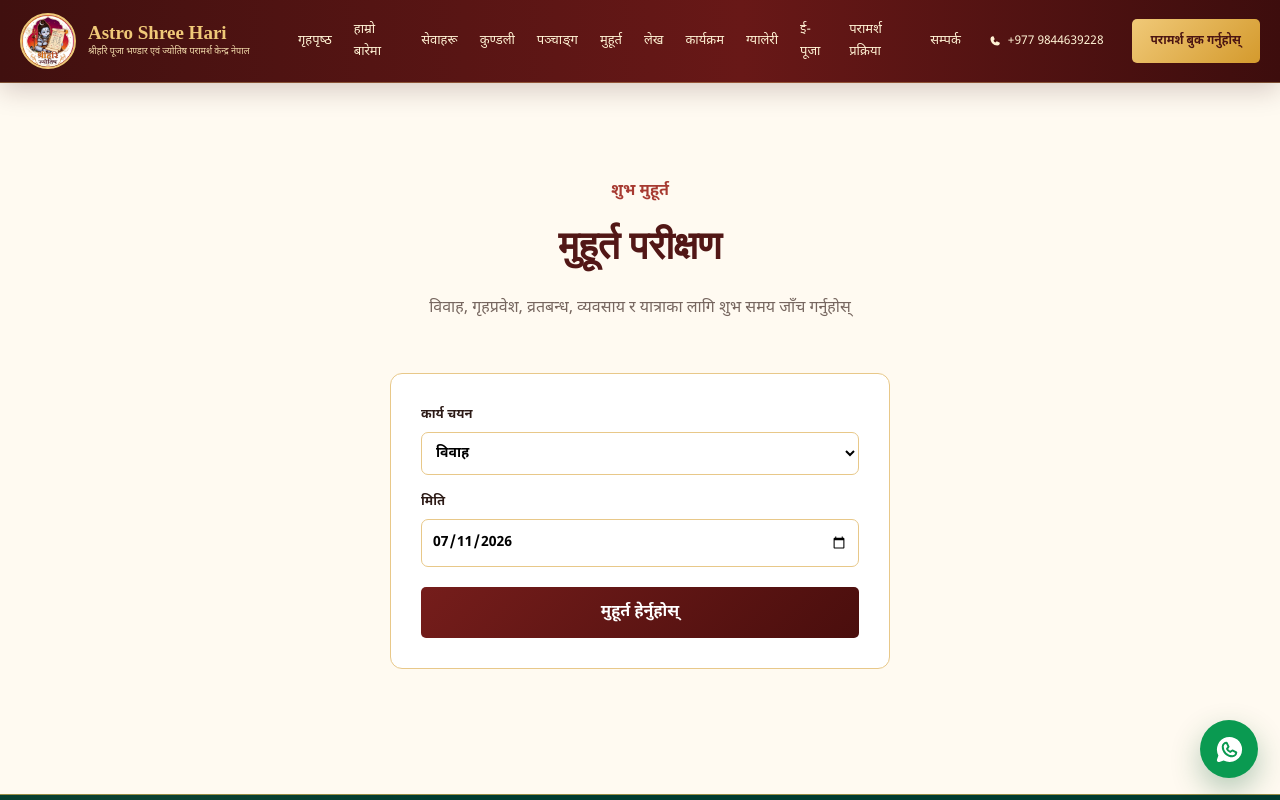
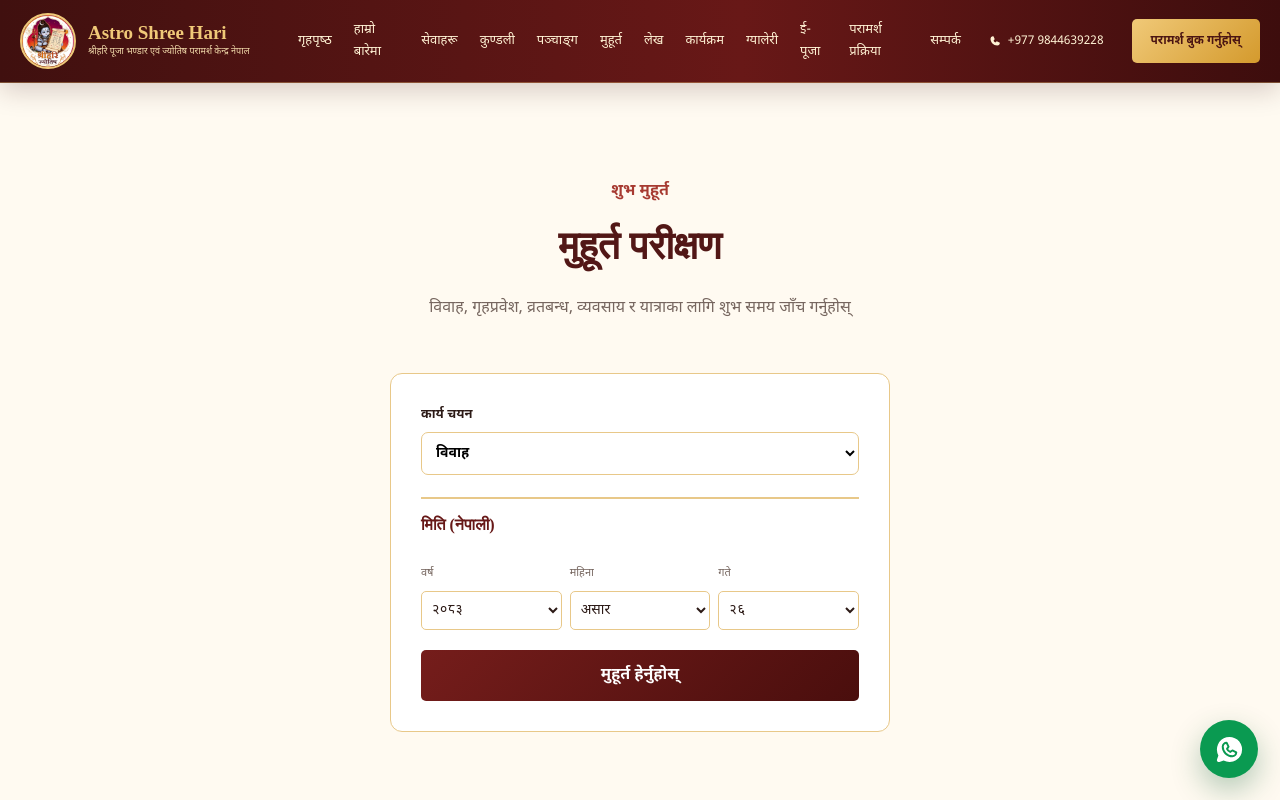
Before and after one commit to devbaratnp/astro-website, a React (Vite) app in the folder astro-shree-hari-source/: page /muhurta in a window 1280 px wide. Shown: the top 800 px of the page. Built offline with nearby package versions, Linux system fonts and the light colour scheme; a web font is replaced by a local one.

Commit message:
Fix muhurta: icon rendering crash, add BS date picker with BS->AD conversion

```diff
--- a/astro-shree-hari-source/src/pages/Muhurta.jsx
+++ b/astro-shree-hari-source/src/pages/Muhurta.jsx
@@ -1,25 +1,39 @@
-import { useState } from 'react';
+import { useState, useEffect } from 'react';
 import { CalendarBlank, Compass, CheckCircle, XCircle, WarningCircle } from '@phosphor-icons/react';
+import { toN, bsMonths, bs2ad, ad2bs, getMaxDay, BS_MIN_YEAR, BS_MAX_YEAR } from '../utils/bsDate';
 
 const muhurtaTypes = ['विवाह', 'गृहप्रवेश', 'व्रतबन्ध', 'व्यवसाय', 'यात्रा'];
+const yearOptions = [];
+for (let y = BS_MIN_YEAR; y <= BS_MAX_YEAR; y++) yearOptions.push(y);
 
 export function Muhurta() {
   const [type, setType] = useState('विवाह');
-  const [date, setDate] = useState(new Date().toISOString().slice(0, 10));
+  const todayBS = useState(() => ad2bs(new Date()))[0];
+  const [bsYear, setBsYear] = useState(todayBS.y);
+  const [bsMonth, setBsMonth] = useState(todayBS.m);
+  const [bsDay, setBsDay] = useState(todayBS.d);
+  const [maxDay, setMaxDay] = useState(() => getMaxDay(todayBS.y, todayBS.m));
   const [result, setResult] = useState(null);
   const [loading, setLoading] = useState(false);
+
+  useEffect(() => {
+    const md = getMaxDay(bsYear, bsMonth);
+    setMaxDay(md);
+    if (bsDay > md) setBsDay(md);
+  }, [bsYear, bsMonth, bsDay]);
 
   function check(e) {
     e.preventDefault();
     setLoading(true);
-    fetch(`/backend/api/muhurta.php?type=${encodeURIComponent(type)}&date=${date}`)
+    const adDate = bs2ad(bsYear, bsMonth, bsDay);
+    const dateStr = adDate.toISOString().slice(0, 10);
+    fetch(`/backend/api/muhurta.php?type=${encodeURIComponent(type)}&date=${dateStr}`)
       .then(r => r.json())
-      .then(d => { if (d.success) setResult(d.data); })
+      .then(d => { if (d.success) setResult({ ...d.data, bsDate: `${toN(bsYear)} ${bsMonths[bsMonth - 1]} ${toN(bsDay)}` }); })
       .catch(() => setResult(null))
       .finally(() => setLoading(false));
   }
 
-  const verdictIcon = result?.verdict === 'शुभ' ? CheckCircle : result?.verdict === 'अशुभ' ? XCircle : WarningCircle;
   const verdictColor = result?.verdict === 'शुभ' ? '#0b8d4e' : result?.verdict === 'अशुभ' ? '#b34a3a' : '#d4a02b';
 
   return (
@@ -38,9 +52,29 @@ export function Muhurta() {
                 {muhurtaTypes.map(t => <option key={t}>{t}</option>)}
               </select>
             </label>
-            <label>मिति
-              <input type="date" value={date} onChange={e => setDate(e.target.value)} />
-            </label>
+
+            <div className="section-divider"><span>मिति (नेपाली)</span></div>
+
+            <div className="bs-date-row">
+              <div className="bs-date-field">
+                <small>वर्ष</small>
+                <select value={bsYear} onChange={e => setBsYear(Number(e.target.value))}>
+                  {yearOptions.map(y => <option key={y} value={y}>{toN(y)}</option>)}
+                </select>
+              </div>
+              <div className="bs-date-field">
+                <small>महिना</small>
+                <select value={bsMonth} onChange={e => setBsMonth(Number(e.target.value))}>
+                  {bsMonths.map((m, i) => <option key={i} value={i + 1}>{m}</option>)}
+                </select>
+              </div>
+              <div className="bs-date-field">
+                <small>गते</small>
+                <select value={bsDay} onChange={e => setBsDay(Number(e.target.value))}>
+                  {Array.from({ length: maxDay }, (_, i) => <option key={i} value={i + 1}>{toN(i + 1)}</option>)}
+                </select>
+              </div>
+            </div>
           </div>
           <button className="button button-maroon" disabled={loading}>{loading ? 'जाँच हुँदैछ…' : 'मुहूर्त हेर्नुहोस्'}</button>
         </form>
@@ -48,14 +82,16 @@ export function Muhurta() {
         {result && (
           <div className={`muhurta-result verdict-${result.verdict}`}>
             <div className="verdict-head">
-              {verdictIcon({ size: 48, color: verdictColor, weight: 'fill' })}
+              {result.verdict === 'शुभ' ? <CheckCircle size={48} color={verdictColor} weight="fill" /> :
+               result.verdict === 'अशुभ' ? <XCircle size={48} color={verdictColor} weight="fill" /> :
+               <WarningCircle size={48} color={verdictColor} weight="fill" />}
               <div>
                 <strong style={{ color: verdictColor }}>{result.verdict}</strong>
                 <span>{result.description}</span>
               </div>
             </div>
             <div className="verdict-details">
-              <div><span>मिति</span><strong>{result.date}</strong></div>
+              <div><span>मिति</span><strong>{result.bsDate}</strong></div>
               <div><span>वार</span><strong>{result.day}</strong></div>
               <div><span>नक्षत्र</span><strong>{result.nakshatra}</strong></div>
               <div><span>कार्य</span><strong>{result.type}</strong></div>
```
